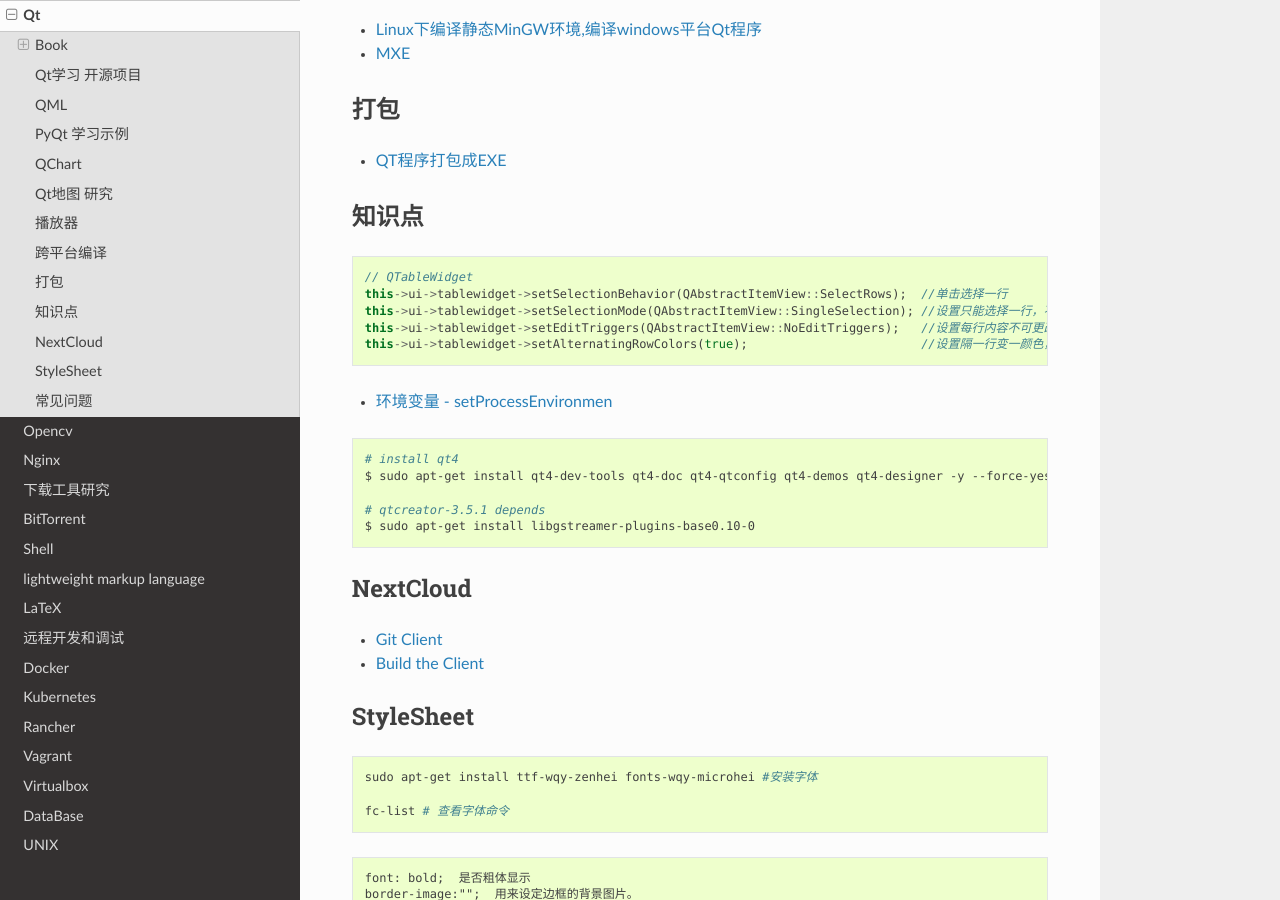
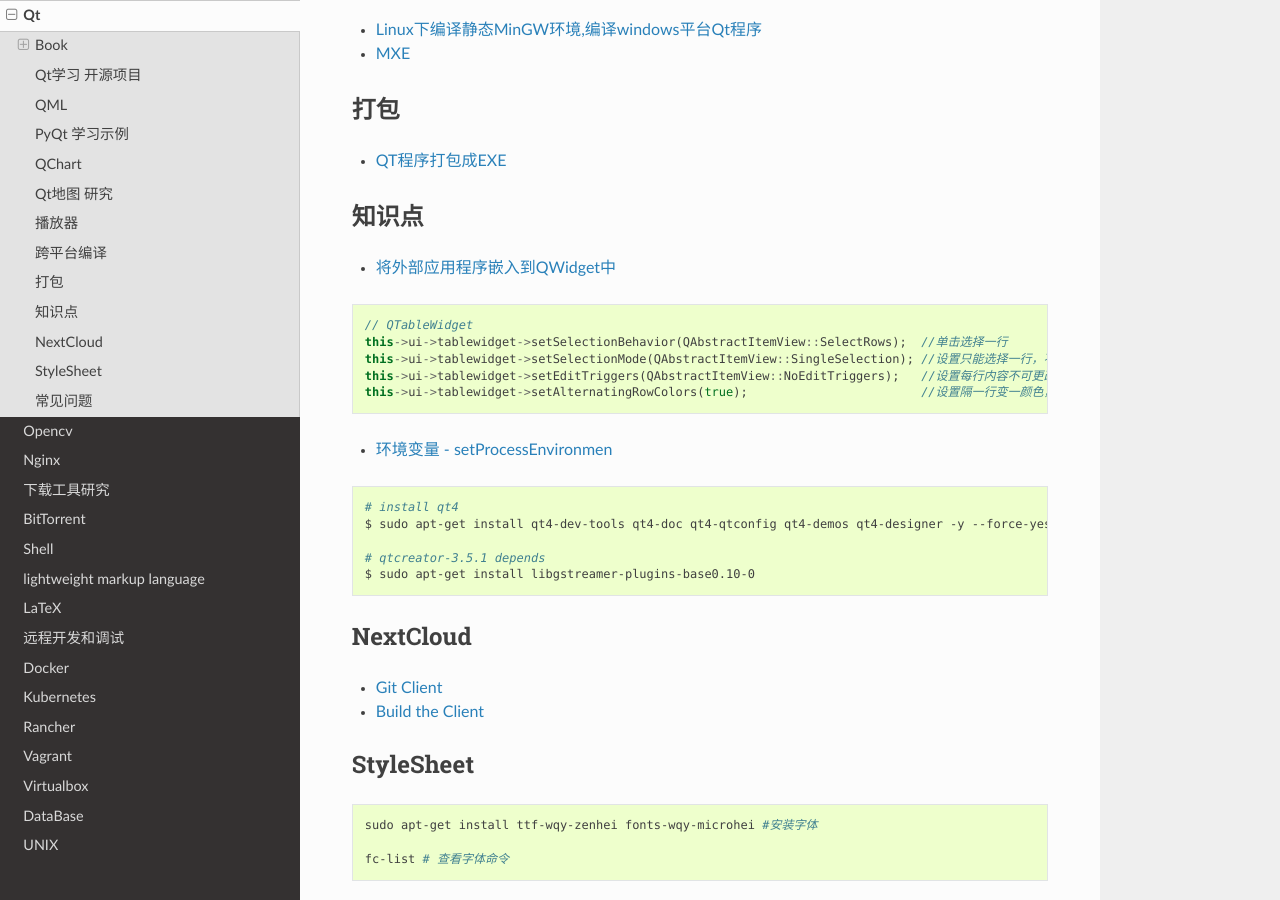
Before and after one commit to my-rds-store/my_space, a Sphinx documentation site: the page built from source/qt/index.rst, in a window 1280 px wide and 900 px high, scrolled down 3017 px. Built offline with Sphinx 7.4.7 and the Read the Docs theme 2.0.0, drawn with Linux system fonts in a browser that asks for light colours.

Commit message:
update ..

```diff
--- a/source/qt/index.rst
+++ b/source/qt/index.rst
@@ -179,6 +179,9 @@
 ***********
 知识点
 ***********
+
+* `将外部应用程序嵌入到QWidget中 <https://gitee.com/saltDocument/demo/tree/master/find_window>`_
+
 
 .. code-block:: cpp
 
```
